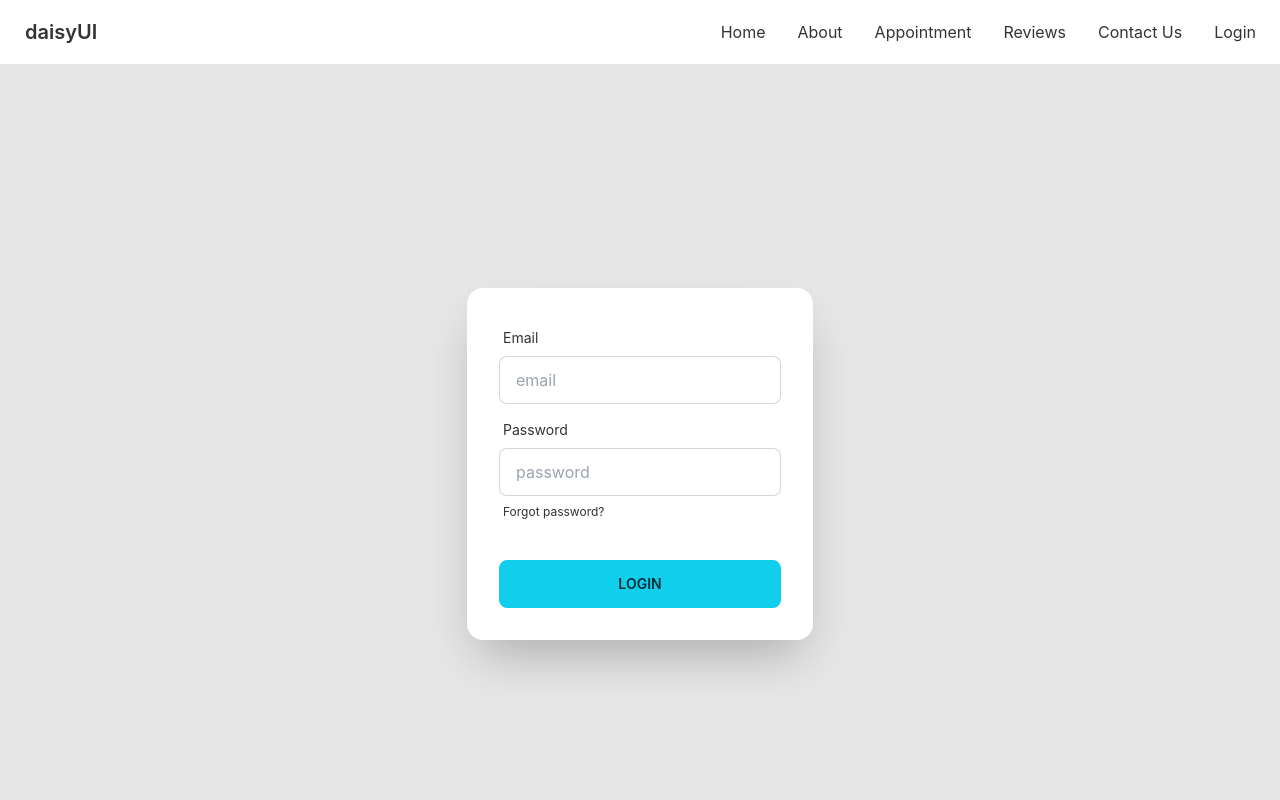
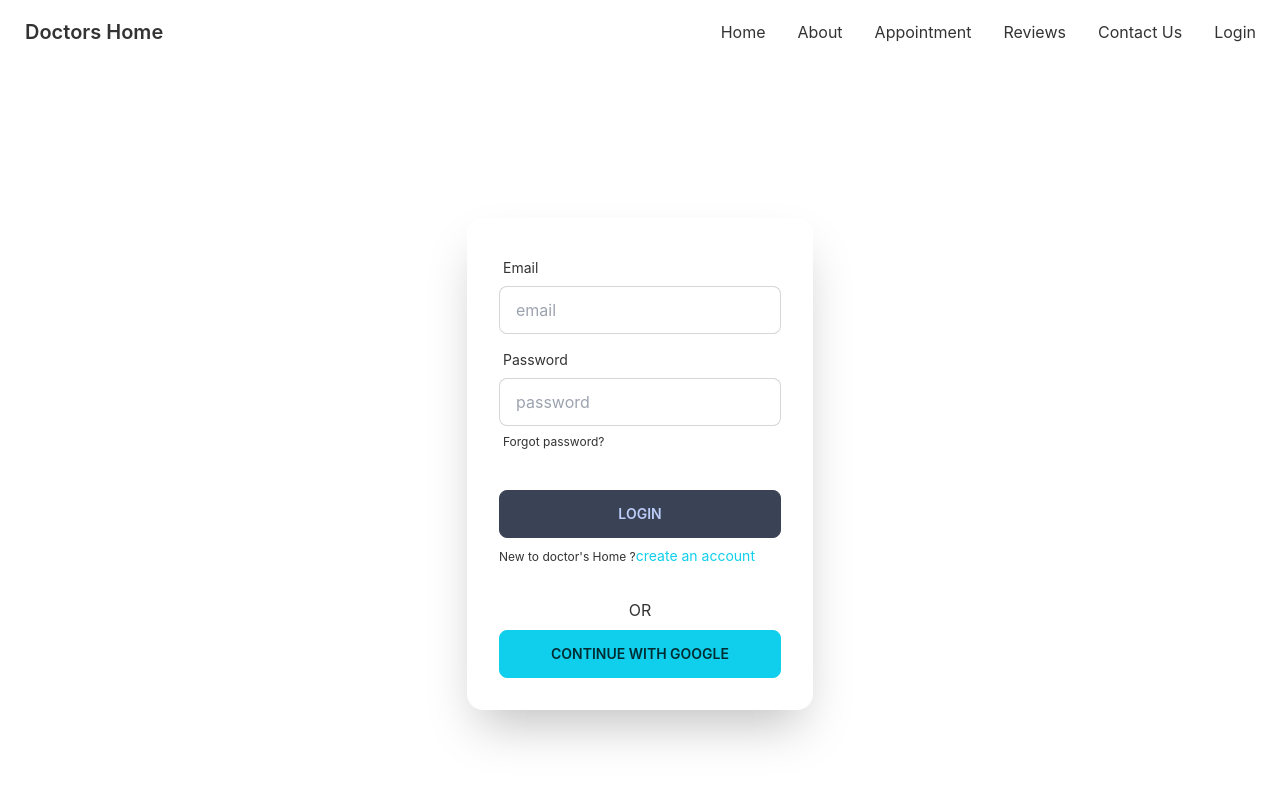
Before and after one commit to masumbillah360/doctors-home, a React (Create React App) app: page /login in a window 1280 px wide. Shown: the top 800 px of the page. Built offline with nearby package versions, Linux system fonts and the light colour scheme.

Commit message:
added login page

```diff
--- a/src/Pages/Login/Login.js
+++ b/src/Pages/Login/Login.js
@@ -3,9 +3,9 @@ import { Link } from "react-router-dom";
 
 const Login = () => {
   return (
-    <div className="hero min-h-screen bg-base-200">
-      <div className="hero-content flex-col lg:flex-row-reverse">
-        <div className="card flex-shrink-0 w-full max-w-sm shadow-2xl bg-base-100">
+    <div className="hero min-h-screen">
+      <div className="hero-content flex-col">
+        <div className="card w-full max-w-md shadow-2xl">
           <div className="card-body">
             <div className="form-control">
               <label className="label">
@@ -33,7 +33,17 @@ const Login = () => {
               </label>
             </div>
             <div className="form-control mt-6">
-              <button className="btn btn-primary">Login</button>
+              <button className="btn btn-secondary">Login</button>
+            </div>
+            <p className="label-text-alt">
+              New to doctor's Home ?
+              <Link className="text-primary text-sm" to="/signup">
+                create an account
+              </Link>
+            </p>
+            <h4 className="text-center mt-6">OR</h4>
+            <div className="form-control">
+              <button className="btn btn-primary">Continue With Google</button>
             </div>
           </div>
         </div>
--- a/src/Pages/Shared/Navbar/Navbar.js
+++ b/src/Pages/Shared/Navbar/Navbar.js
@@ -52,7 +52,7 @@ const Navbar = () => {
           </ul>
         </div>
         <Link to="/" className="btn btn-ghost normal-case text-xl">
-          daisyUI
+          Doctors Home
         </Link>
       </div>
       <div className="navbar-end hidden lg:flex">
```
